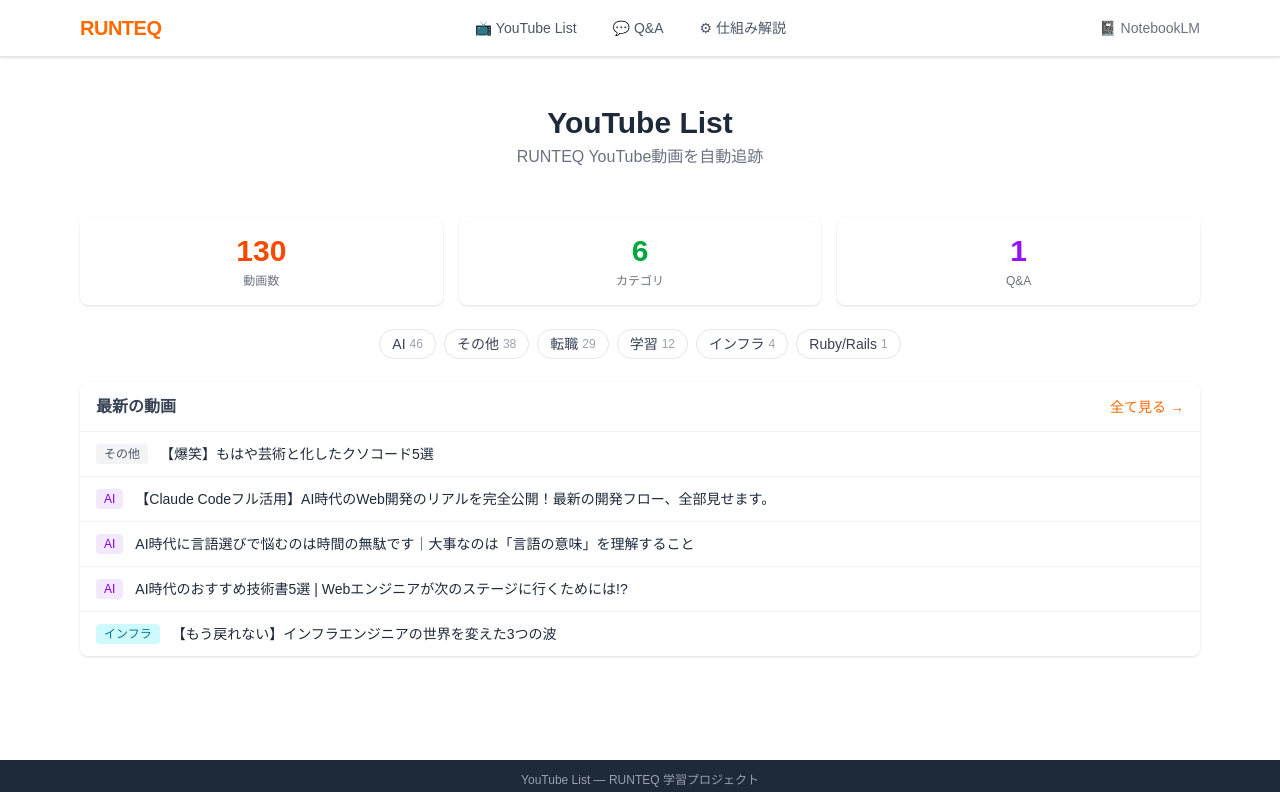
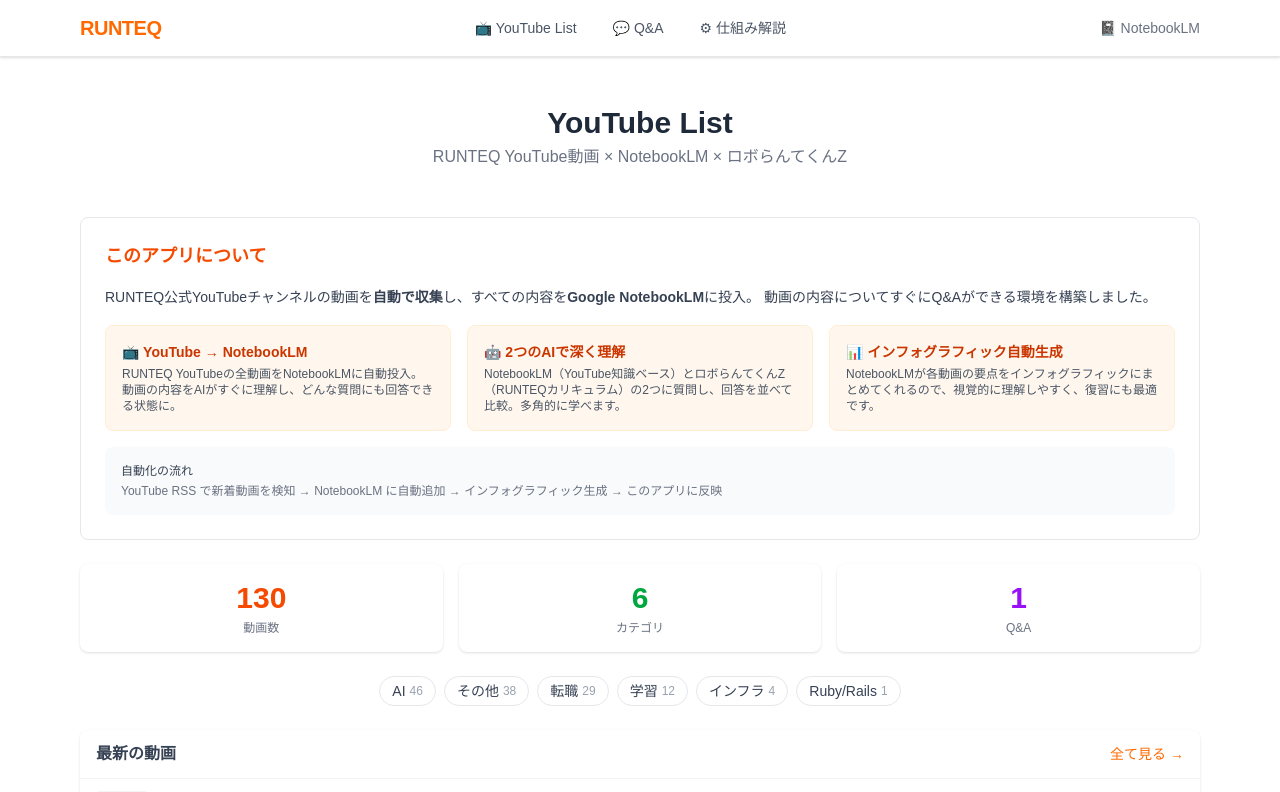
Before and after one commit to susumuiwamoto1717-stack/runteq-youtube-list-next, a Next.js app: page / in a window 1280 px wide. Shown: the top 792 px of the page. Built offline with nearby package versions, Linux system fonts and the light colour scheme.

Commit message:
Add app description section to home page
Co-Authored-By: Claude Opus 4.6 (1M context) <noreply@anthropic.com>

```diff
--- a/src/app/page.tsx
+++ b/src/app/page.tsx
@@ -15,7 +15,55 @@ export default function Home() {
     <div className="space-y-6">
       <div className="text-center py-6">
         <h1 className="text-3xl font-bold text-gray-800">YouTube List</h1>
-        <p className="text-gray-500 mt-1">RUNTEQ YouTube動画を自動追跡</p>
+        <p className="text-gray-500 mt-1">
+          RUNTEQ YouTube動画 × NotebookLM × ロボらんてくんZ
+        </p>
+      </div>
+
+      {/* アプリ解説 */}
+      <div className="bg-white rounded-lg border border-gray-200 p-6 space-y-4">
+        <h2 className="text-lg font-bold text-orange-600">
+          このアプリについて
+        </h2>
+        <p className="text-sm text-gray-700 leading-relaxed">
+          RUNTEQ公式YouTubeチャンネルの動画を<strong>自動で収集</strong>
+          し、すべての内容を<strong>Google NotebookLM</strong>に投入。
+          動画の内容についてすぐにQ&Aができる環境を構築しました。
+        </p>
+        <div className="grid grid-cols-1 md:grid-cols-3 gap-4">
+          <div className="bg-orange-50 rounded-lg p-4 border border-orange-100">
+            <p className="font-bold text-orange-700 text-sm mb-1">
+              📺 YouTube → NotebookLM
+            </p>
+            <p className="text-xs text-gray-600">
+              RUNTEQ
+              YouTubeの全動画をNotebookLMに自動投入。動画の内容をAIがすぐに理解し、どんな質問にも回答できる状態に。
+            </p>
+          </div>
+          <div className="bg-orange-50 rounded-lg p-4 border border-orange-100">
+            <p className="font-bold text-orange-700 text-sm mb-1">
+              🤖 2つのAIで深く理解
+            </p>
+            <p className="text-xs text-gray-600">
+              NotebookLM（YouTube知識ベース）とロボらんてくんZ（RUNTEQカリキュラム）の2つに質問し、回答を並べて比較。多角的に学べます。
+            </p>
+          </div>
+          <div className="bg-orange-50 rounded-lg p-4 border border-orange-100">
+            <p className="font-bold text-orange-700 text-sm mb-1">
+              📊 インフォグラフィック自動生成
+            </p>
+            <p className="text-xs text-gray-600">
+              NotebookLMが各動画の要点をインフォグラフィックにまとめてくれるので、視覚的に理解しやすく、復習にも最適です。
+            </p>
+          </div>
+        </div>
+        <div className="bg-gray-50 rounded-lg p-4 text-xs text-gray-500">
+          <p className="font-medium text-gray-700 mb-1">自動化の流れ</p>
+          <p>
+            YouTube RSS で新着動画を検知 → NotebookLM に自動追加 →
+            インフォグラフィック生成 → このアプリに反映
+          </p>
+        </div>
       </div>
       <div className="grid grid-cols-3 gap-4 text-center">
         <Stat value={videos.length} label="動画数" color="text-orange-600" />
```
